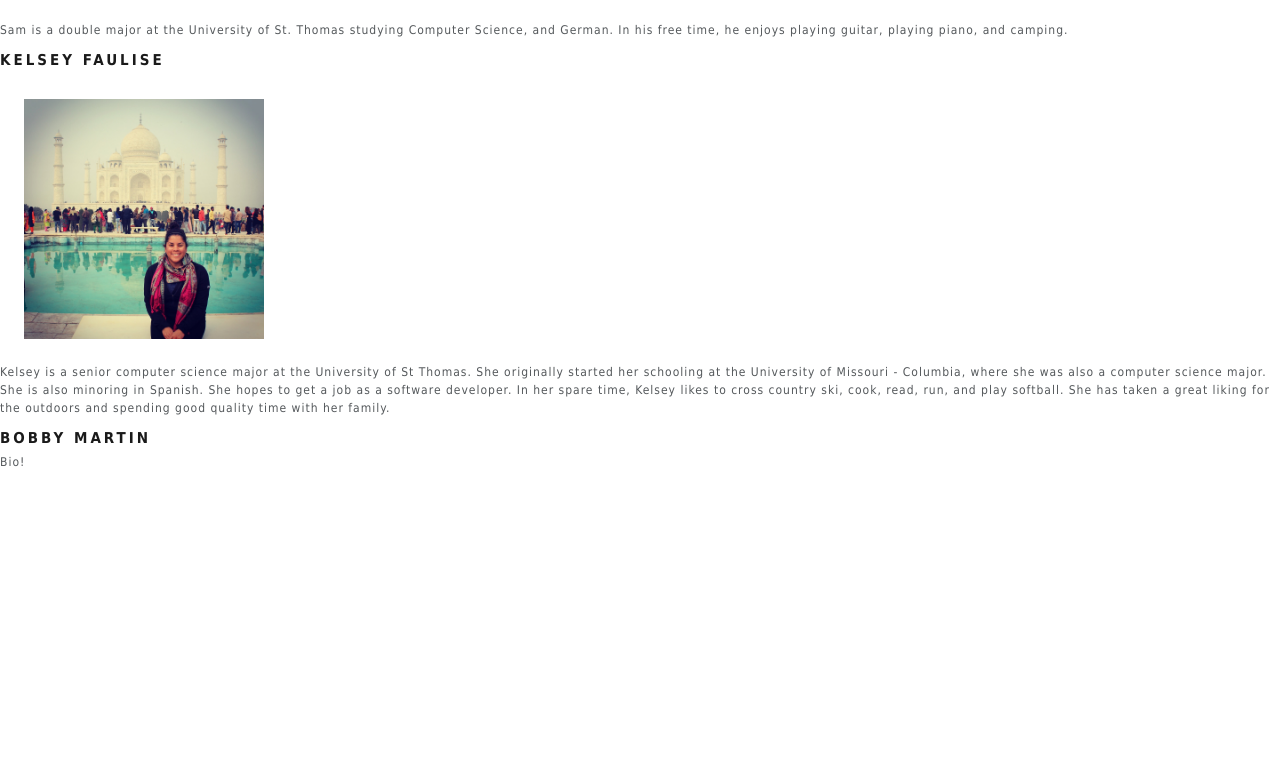
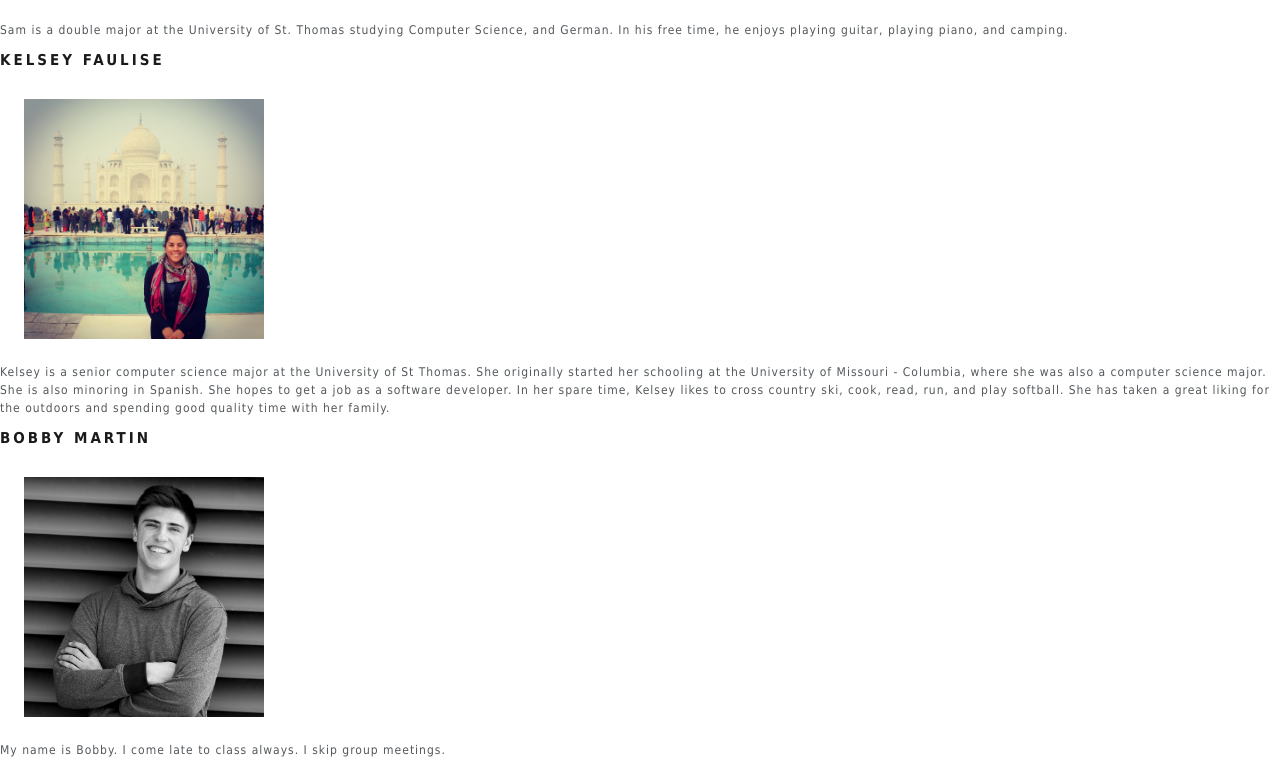
Before and after one commit to martibobby/group-chat, a website: page public/about.html in a window 1280 px wide. Shown: the part 827-1598 px from the top of the page. Before the commit the page ends 1310 px from the top, so only its background shows below. Drawn offline with nearby package versions, Linux system fonts and the light colour scheme.

Commit message:
added bobby's photo

```diff
--- a/public/about.html
+++ b/public/about.html
@@ -54,9 +54,12 @@
         She has taken a great liking for the outdoors and spending good quality time with her family.
       </p>
 
-
       <h4>Bobby Martin</h4>
-      <p>Bio!</p>
+      <img src="./images/bobby.jpg" alt="Bobby Martin">
+      <p>My name is Bobby.
+         I come late to class always.
+         I skip group meetings.
+      </p>
 
 
 
```
Also changed, not shown: public/images/bobby.jpg (added).
